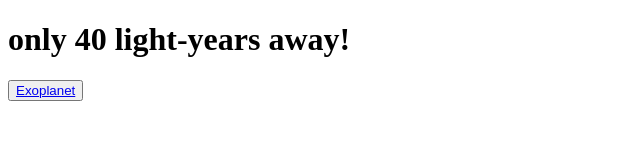
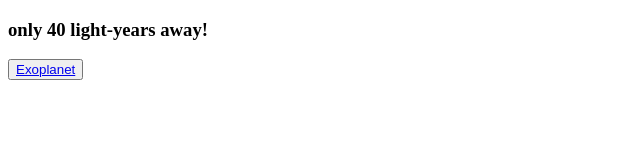
Before and after one commit to accelangel/ErfSite, a plain HTML site: page index.html in a window 1280 px wide. Shown: the whole page, without its empty margins (0-640 px from the left). Drawn offline with Linux system fonts and the light colour scheme.

Commit message:
Update index.html

```diff
--- a/index.html
+++ b/index.html
@@ -1,7 +1,7 @@
 <!doctype html>
 <title><-that tab is gay</title>
 <body>
-<h1>only 40 light-years away!</h1>
+<h3>only 40 light-years away!</h3>
 <button>
 	<a href="https://en.wikipedia.org/wiki/TRAPPIST-1">Exoplanet</a>
 </button>
```
